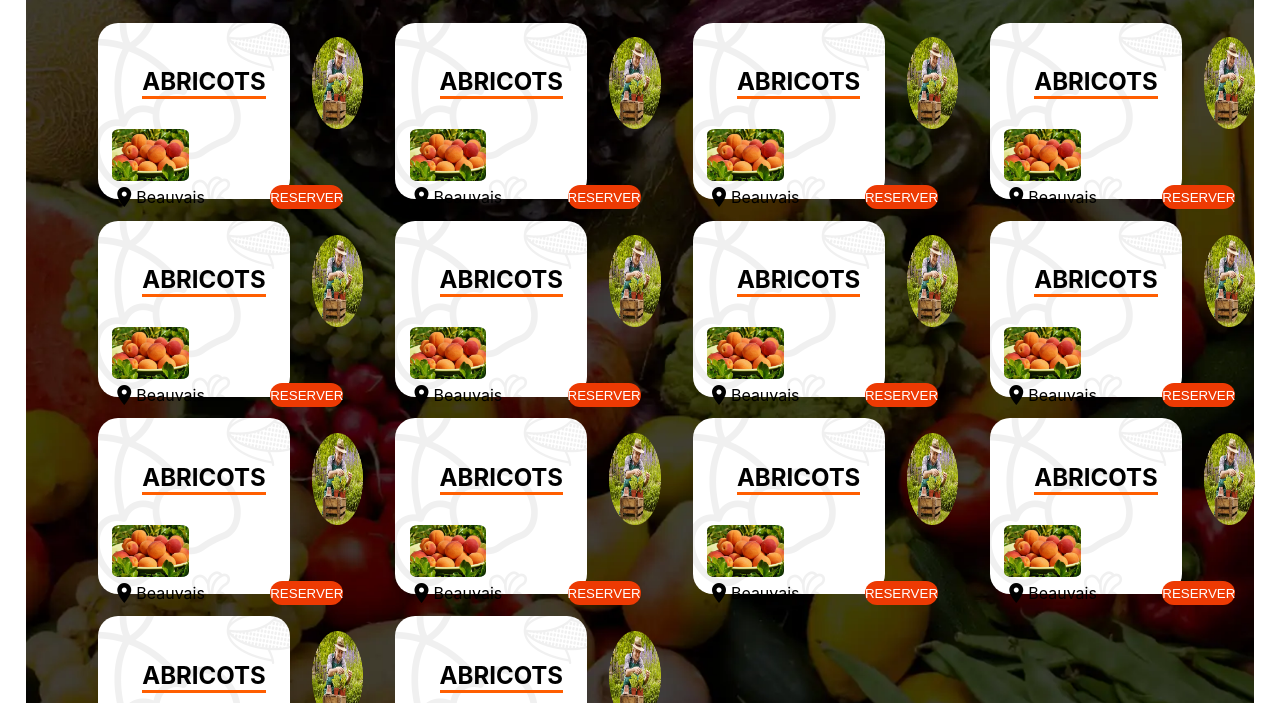
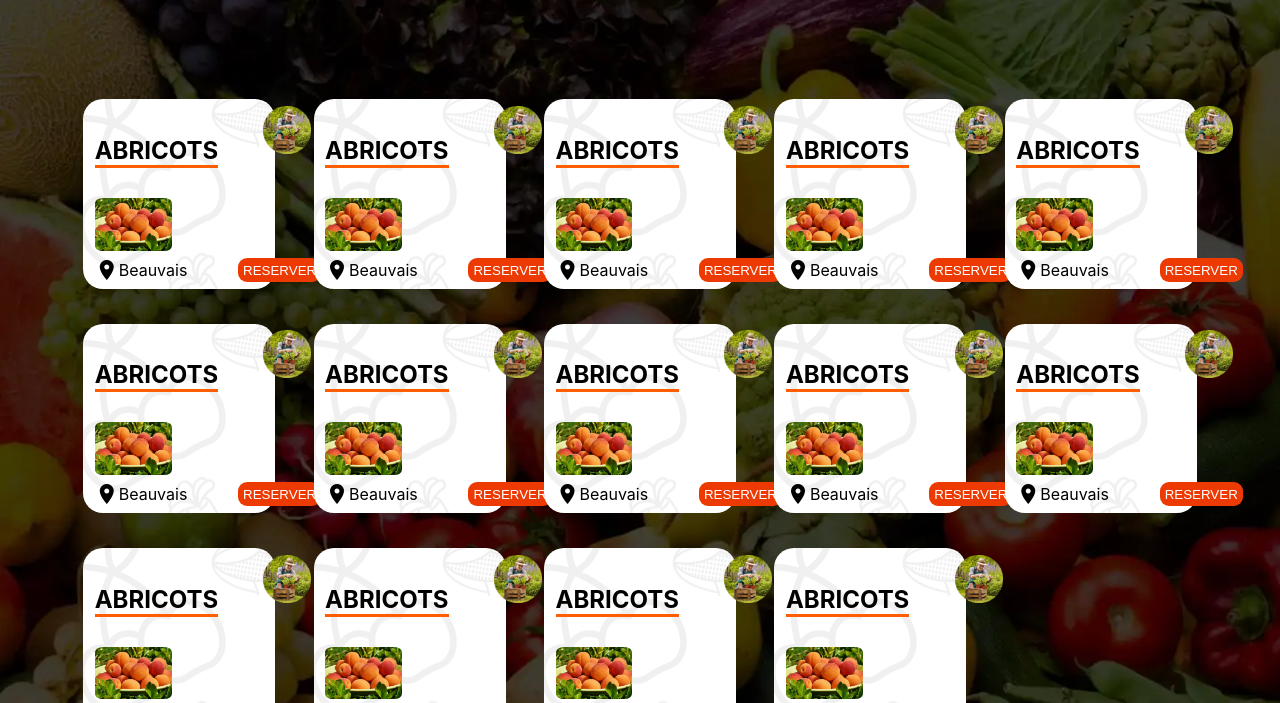
Before and after one commit to Derma6/FoodTroc-Project, a React app in the folder front-end/: page /troquez in a window 1280 px wide. Shown: the part 88-791 px from the top of the page. Built offline with nearby package versions, Linux system fonts and the light colour scheme; some packages are replaced by stand-ins of ours.

Commit message:
css changes

```diff
--- a/front-end/src/components/ProductCard/ProductCard.css
+++ b/front-end/src/components/ProductCard/ProductCard.css
@@ -1,31 +1,32 @@
 .product-card {
     background-color: white;
-    padding: 5%;
+    padding: 3% 5% 3% 5%;
     border-radius: 20px;
     width: 15vw;
-    height: 22vh;
     background-image: url("../../styles/images/pano_fruitsveggies_lessOpacity.png");
-    margin-bottom: 5%;
+    margin-bottom: 15%;
 }
 
 .product-info {
     display: flex;
-    display: flex;
-    gap: 10%;
+    gap: 9%;
 }
 
 .product-info h2 {
     width: 25vw;
+    margin-left: 0%;
     border-bottom: 3px solid rgb(255, 94, 0);
 }
 
-.product-info img {
+.product-info img:first-of-type {
     width: 4vw;
+    height: 6vh;
 }
 
 .product-footer {
+    margin-top: 2%;
     display: flex;
-    gap: 40%;
+    gap: 30%;
 }
 
 .location {
@@ -37,7 +38,9 @@
     border: none;
     background-color: #ED3A03;
     color: white;
-    border-radius: 15px;
+    border-radius: 9px;
+    height: 3vh;
+    padding: 3%;
 }
 
 .product-card button:hover {
--- a/front-end/src/pages/Home/Home.js
+++ b/front-end/src/pages/Home/Home.js
@@ -12,7 +12,7 @@ import Separator from '../../components/Separator/Separator';
 const Home = () => {
   return (
     <main>
-      <h1 className="home-title">Echanger vos récoltes !</h1>
+      <h1 className="home-title">Echangez vos récoltes !</h1>
       <section className="first-section-home">
         <div>
           <img src={login} alt={`logo login`} />
--- a/front-end/src/pages/Troc/Troc.css
+++ b/front-end/src/pages/Troc/Troc.css
@@ -3,9 +3,7 @@
     background-repeat: no-repeat;
     background-size: cover;
     display: grid;
-    grid-template-columns: repeat(4, 1fr);
+    grid-template-columns: repeat(5, 1fr);
     justify-items: center;
-    gap: 1%;
-    padding: 2%;
-    margin: 0 2% 0 2%;
+    padding: 8% 5% 8% 5%;
 }
--- a/front-end/src/pages/Troc/Troc.js
+++ b/front-end/src/pages/Troc/Troc.js
@@ -4,6 +4,10 @@ import './Troc.css'
 
 const Troc = () => {
   return (
+    <div className="troc-page">
+      <div className="troc-info">
+
+      </div>
       <div className="troc">
         <ProductCard />
         <ProductCard />
@@ -20,6 +24,7 @@ const Troc = () => {
         <ProductCard />
         <ProductCard />
       </div>
+    </div>
     );
 };
 
```
Lines whose indentation alone changed are shown as unchanged.
